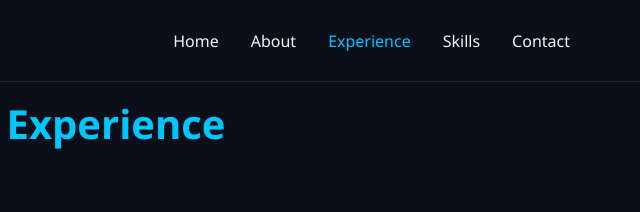
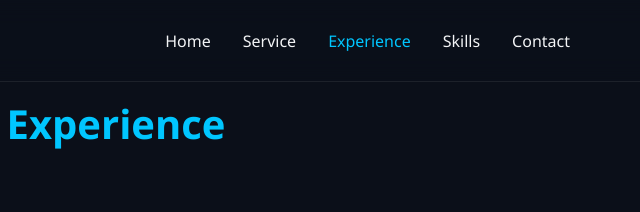
Before and after one commit to danzokathar/bitupankathar, a plain HTML site: page View/experience.html in a window 1280 px wide. Shown: the top 212 px of the page, 582-1222 px from the left. Drawn offline with Linux system fonts and the light colour scheme; files whose address does not match are found by name.

Commit message:
Fix navigation links and section titles in experience.html
Updated the navigation links in the experience section and corrected the title in the about section.

```diff
--- a/View/experience.html
+++ b/View/experience.html
@@ -13,7 +13,7 @@
         <div class="logo">BITUPAN<span>KATHAR</span></div>
         <ul class="nav-links">
             <li><a href="../index.html" class="active">Home</a></li>
-            <li><a href="../index.html#about">About</a></li>
+            <li><a href="../index.html#about">Service</a></li>
             <li><a href="../View/experience.html" class="active">Experience</a></li>
             <li><a href="../index.html#skills">Skills</a></li>
             <li><a href="../index.html#contact">Contact</a></li>
```
